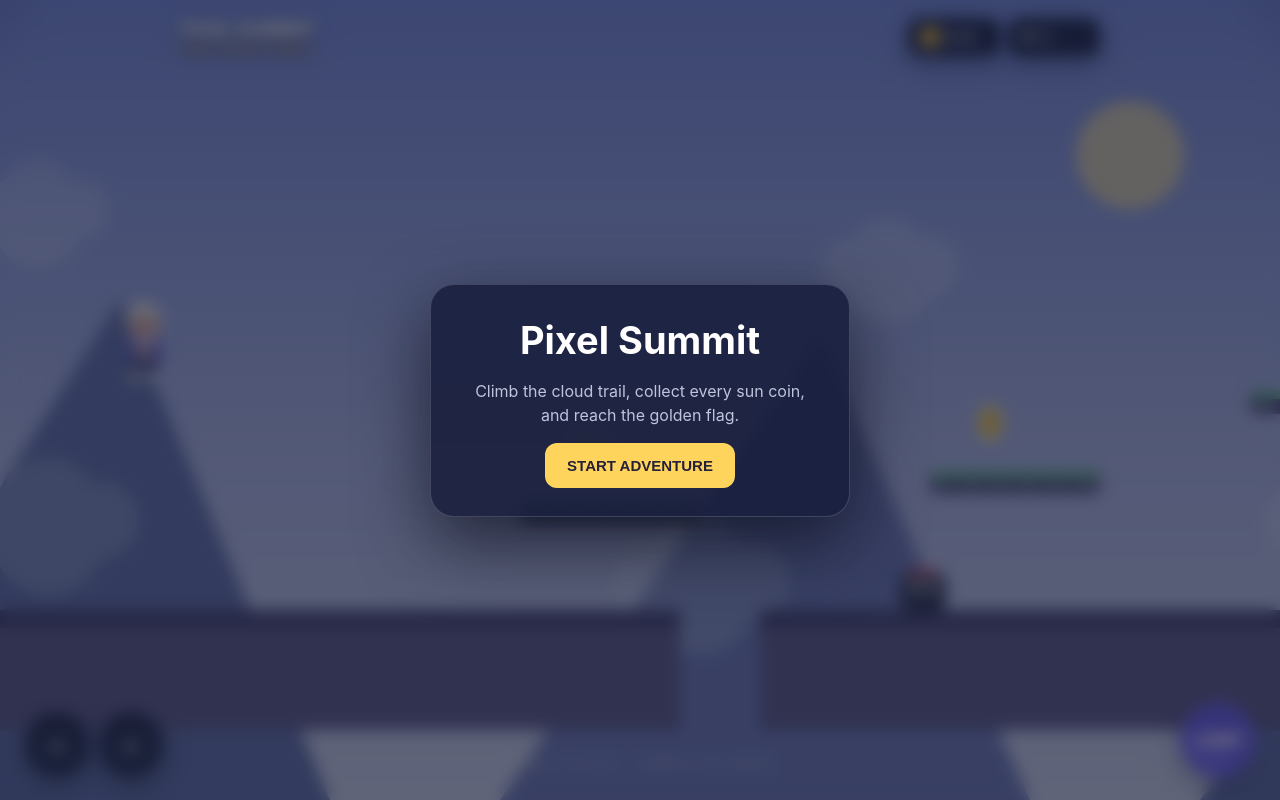
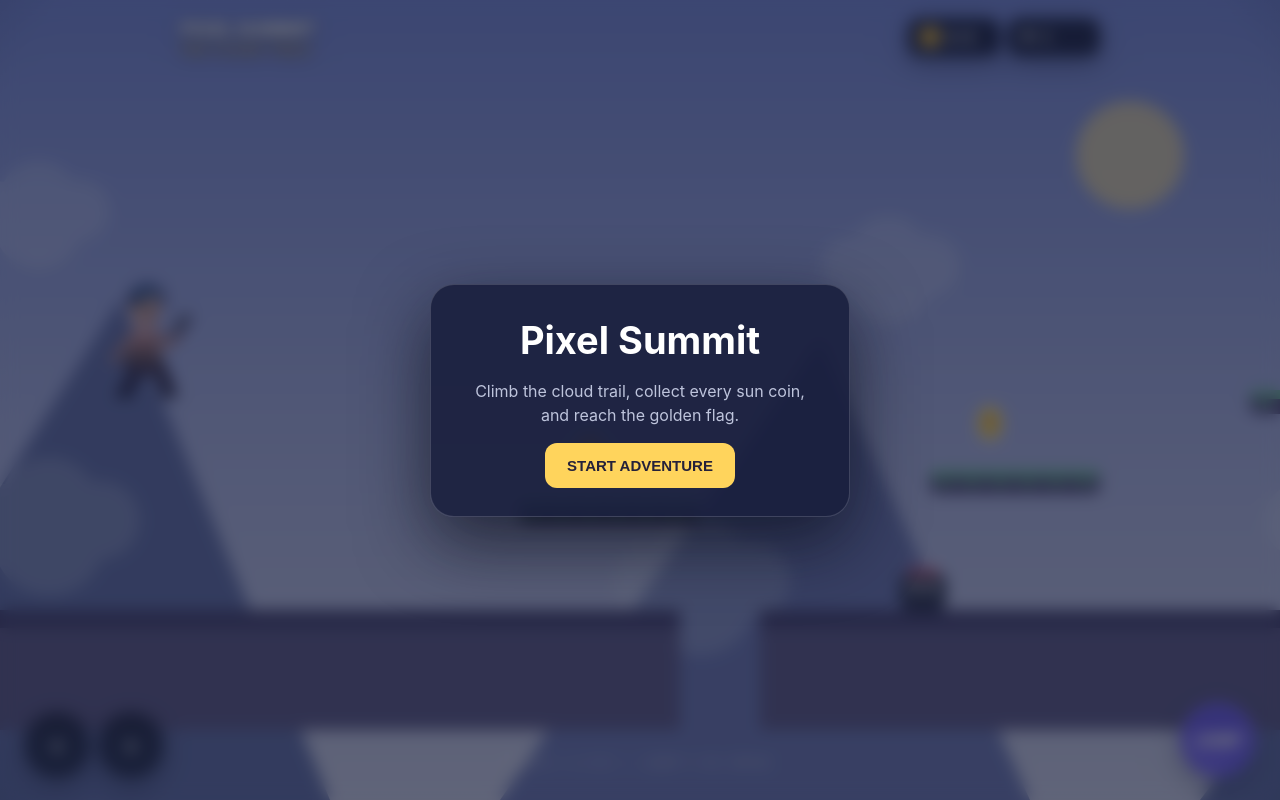
Before and after one commit to Wizengeist/PlayGround, a plain HTML site: page index.html in a window 1280 px wide. Drawn offline with Linux system fonts and the light colour scheme; animation ran at ten frames a second.

Commit message:
Publish static build for issue #7
Run: 44205797121
Attempt: 1
Generation: 14
Source: e66ca9d27612aa83117d3583620da705a7bfebac

```diff
--- a/index.html
+++ b/index.html
@@ -44,36 +44,40 @@ function update(){if(!started)return;time++;
  if(ax)player.face=ax; if(Math.abs(player.vx)>0.4)player.anim+=Math.abs(player.vx)*0.12;
  for(const c of coins)if(!c.v&&Math.hypot(player.x+24-c.x,player.y+30-c.y)<42){c.v=1;coinCount++;document.getElementById('coins').textContent=coinCount+' / 8'}
  for(const e of enemies){e.d*= (e.x>e.base+e.w||e.x<e.base)?-1:1;e.x+=e.d*1.15;if(rect(player,{x:e.x,y:e.y,w:46,h:40}))die()}
- if(player.x>4950){player.spawnX=player.x; if(!won)showEnd(true)}
+ if(player.x>4950){player.spawnX=player.x;if(!won)showEnd(true)}
  cam+=(player.x-W*0.42-cam)*0.09;cam=Math.max(0,Math.min(worldW-W,cam));
 }
 function cloud(x,y,s,alpha=1){ctx.globalAlpha=alpha;ctx.fillStyle='#eef3ff';ctx.beginPath();ctx.arc(x,y,26*s,0,7);ctx.arc(x+35*s,y-10*s,35*s,0,7);ctx.arc(x+72*s,y,28*s,0,7);ctx.arc(x+35*s,y+14*s,40*s,0,7);ctx.fill();ctx.globalAlpha=1}
-function drawBackground(){
- let g=ctx.createLinearGradient(0,0,0,H);g.addColorStop(0,'#7f92de');g.addColorStop(.55,'#b6bfe9');g.addColorStop(1,'#d9dcef');ctx.fillStyle=g;ctx.fillRect(0,0,W,H);
- ctx.fillStyle='#f7e4a8';ctx.globalAlpha=.8;ctx.beginPath();ctx.arc(W-150-cam*.03,155,54,0,7);ctx.fill();ctx.globalAlpha=1;
- for(let i=0;i<9;i++){let x=i*700-cam*.16;ctx.fillStyle=i%2?'#7581ba':'#6977ad';ctx.beginPath();ctx.moveTo(x-200,H);ctx.lineTo(x+120,300+i%3*40);ctx.lineTo(x+330,H);ctx.fill();}
- for(let i=0;i<7;i++)cloud(i*850-cam*.22,210+(i%3)*55,1.1,.24);
-}
+function drawBackground(){let g=ctx.createLinearGradient(0,0,0,H);g.addColorStop(0,'#7f92de');g.addColorStop(.55,'#b6bfe9');g.addColorStop(1,'#d9dcef');ctx.fillStyle=g;ctx.fillRect(0,0,W,H);ctx.fillStyle='#f7e4a8';ctx.globalAlpha=.8;ctx.beginPath();ctx.arc(W-150-cam*.03,155,54,0,7);ctx.fill();ctx.globalAlpha=1;for(let i=0;i<9;i++){let x=i*700-cam*.16;ctx.fillStyle=i%2?'#7581ba':'#6977ad';ctx.beginPath();ctx.moveTo(x-200,H);ctx.lineTo(x+120,300+i%3*40);ctx.lineTo(x+330,H);ctx.fill()}for(let i=0;i<7;i++)cloud(i*850-cam*.22,210+(i%3)*55,1.1,.24)}
 function roundRect(x,y,w,h,r,color){ctx.fillStyle=color;ctx.beginPath();ctx.roundRect(x,y,w,h,r);ctx.fill()}
 function drawPlatform(p){let x=p.x-cam,y=p.y;if(p.h>50){ctx.fillStyle='#4a4772';ctx.fillRect(x,y,p.w,p.h);ctx.fillStyle='#64608b';ctx.fillRect(x,y+18,p.w,p.h-18)}else{roundRect(x,y,p.w,p.h,8,'#5b527d');roundRect(x,y,p.w,9,5,'#79c69e');for(let i=12;i<p.w;i+=28){ctx.fillStyle='#68b98c';ctx.fillRect(x+i,y+9,4,10)}}}
 function drawCoin(c){if(c.v)return;let x=c.x-cam,y=c.y+Math.sin(time*.08+c.x)*5;ctx.save();ctx.translate(x,y);ctx.scale(.55+Math.abs(Math.sin(time*.06+c.x))*.45,1);ctx.fillStyle='#ffd24d';ctx.strokeStyle='#fff1a5';ctx.lineWidth=4;ctx.beginPath();ctx.arc(0,0,16,0,7);ctx.fill();ctx.stroke();ctx.fillStyle='#d99e32';ctx.font='bold 16px sans-serif';ctx.textAlign='center';ctx.textBaseline='middle';ctx.fillText('★',0,1);ctx.restore()}
 function drawEnemy(e){let x=e.x-cam,y=e.y+Math.sin(time*.08+e.x)*2;ctx.fillStyle='#30364f';ctx.beginPath();ctx.roundRect(x,y,46,40,12);ctx.fill();ctx.fillStyle='#ff6b7e';ctx.beginPath();ctx.moveTo(x+8,y+4);ctx.lineTo(x+15,y-8);ctx.lineTo(x+22,y+5);ctx.moveTo(x+24,y+5);ctx.lineTo(x+31,y-8);ctx.lineTo(x+38,y+4);ctx.fill();ctx.fillStyle='#fff';ctx.fillRect(x+10,y+11,9,9);ctx.fillRect(x+27,y+11,9,9);ctx.fillStyle='#242943';ctx.fillRect(x+14,y+14,3,4);ctx.fillRect(x+30,y+14,3,4)}
-function drawPlayer(){let x=player.x-cam,y=player.y;if(player.inv>0&&Math.floor(player.inv/5)%2)return;ctx.save();ctx.translate(x+24,y+31);ctx.scale(player.face,1);if(!player.ground){ctx.rotate(player.vx*.025)}
- // head and hair
- ctx.fillStyle='#ffc9a7';ctx.beginPath();ctx.arc(0,-10,17,0,7);ctx.fill();ctx.fillStyle='#f4eee7';ctx.beginPath();ctx.moveTo(-16,-18);ctx.quadraticCurveTo(-8,-35,8,-27);ctx.quadraticCurveTo(19,-20,16,-8);ctx.quadraticCurveTo(8,-15,-2,-15);ctx.quadraticCurveTo(-10,-12,-16,-4);ctx.fill();
- ctx.fillStyle='#333950';ctx.beginPath();ctx.ellipse(-6,-9,2,3,0,0,7);ctx.ellipse(6,-9,2,3,0,0,7);ctx.fill();ctx.fillStyle='#d36b78';ctx.beginPath();ctx.arc(0,-3,3,0,7);ctx.fill();
- // body
- ctx.fillStyle='#6f63cf';ctx.beginPath();ctx.roundRect(-17,5,34,27,8);ctx.fill();ctx.fillStyle='#fff';ctx.fillRect(-12,8,24,5);ctx.fillStyle='#ffd45c';ctx.beginPath();ctx.moveTo(0,14);ctx.lineTo(7,21);ctx.lineTo(0,28);ctx.lineTo(-7,21);ctx.fill();
- // limbs
- let step=player.ground?Math.sin(player.anim)*5:0;ctx.fillStyle='#4a4f72';ctx.beginPath();ctx.roundRect(-14,29,10,17,4);ctx.roundRect(4,29,10,17,4);ctx.fill();ctx.fillStyle='#fff';ctx.fillRect(-16,43+step,13,6);ctx.fillRect(3,43-step,13,6);ctx.restore();
+function drawPlayer(){let x=player.x-cam,y=player.y;if(player.inv>0&&Math.floor(player.inv/5)%2)return;ctx.save();ctx.translate(x+24,y+31);ctx.scale(player.face,1);if(!player.ground)ctx.rotate(player.vx*.025);
+ // Blue-haired singer, built from the supplied character silhouette
+ ctx.lineJoin='round';ctx.lineCap='round';
+ // legs
+ let step=player.ground?Math.sin(player.anim)*4:0;ctx.fillStyle='#29233e';ctx.beginPath();ctx.moveTo(-13,24);ctx.lineTo(-7,21);ctx.lineTo(-2,44);ctx.lineTo(-13,60);ctx.lineTo(-23,58);ctx.lineTo(-10,31);ctx.fill();ctx.beginPath();ctx.moveTo(8,24);ctx.lineTo(17,23);ctx.lineTo(27,49);ctx.lineTo(31,61);ctx.lineTo(19,61);ctx.lineTo(10,43);ctx.fill();ctx.fillStyle='#15162b';ctx.beginPath();ctx.moveTo(-23,58);ctx.lineTo(-13,60);ctx.lineTo(-10,66);ctx.lineTo(-29,66);ctx.fill();ctx.beginPath();ctx.moveTo(19,61);ctx.lineTo(31,61);ctx.lineTo(35,66);ctx.lineTo(15,66);ctx.fill();
+ // skirt and belt
+ ctx.fillStyle='#4b4056';ctx.beginPath();ctx.moveTo(-16,19);ctx.lineTo(15,20);ctx.lineTo(22,40);ctx.lineTo(11,45);ctx.lineTo(-8,42);ctx.lineTo(-22,35);ctx.fill();ctx.fillStyle='#806c68';ctx.beginPath();ctx.moveTo(-16,20);ctx.lineTo(14,20);ctx.lineTo(19,29);ctx.lineTo(-15,31);ctx.fill();ctx.strokeStyle='#1a1a29';ctx.lineWidth=3;ctx.beginPath();ctx.moveTo(-16,20);ctx.lineTo(14,20);ctx.stroke();
+ // torso / fringed top
+ ctx.fillStyle='#b88f91';ctx.beginPath();ctx.moveTo(-11,1);ctx.lineTo(13,-1);ctx.lineTo(20,18);ctx.lineTo(7,27);ctx.lineTo(-15,20);ctx.fill();ctx.fillStyle='#d5a2a0';ctx.beginPath();ctx.moveTo(-11,1);ctx.quadraticCurveTo(-5,-5,2,-2);ctx.lineTo(7,12);ctx.lineTo(-2,19);ctx.lineTo(-15,20);ctx.fill();ctx.fillStyle='#6b4d55';for(let i=0;i<8;i++){ctx.fillRect(-11+i*3,11+i%2*2,2,16-i%3*2)}
+ // arms
+ ctx.strokeStyle='#b88f91';ctx.lineWidth=8;ctx.beginPath();ctx.moveTo(-10,3);ctx.lineTo(-23,20);ctx.lineTo(-30,29);ctx.stroke();ctx.beginPath();ctx.moveTo(13,3);ctx.lineTo(25,13);ctx.lineTo(34,5);ctx.stroke();
+ // microphone stand / handheld mic
+ ctx.strokeStyle='#25243a';ctx.lineWidth=4;ctx.beginPath();ctx.moveTo(27,6);ctx.lineTo(43,-8);ctx.stroke();ctx.fillStyle='#31334b';ctx.beginPath();ctx.ellipse(39,-10,9,5,-.7,0,7);ctx.fill();ctx.fillStyle='#b7bed0';ctx.beginPath();ctx.ellipse(38,-11,5,2,-.7,0,7);ctx.fill();
+ // neck and head
+ ctx.fillStyle='#d79aa0';ctx.fillRect(-3,-8,8,11);ctx.fillStyle='#d7b0a4';ctx.beginPath();ctx.ellipse(1,-23,16,20,0,0,7);ctx.fill();
+ // blue bob haircut
+ ctx.fillStyle='#263d70';ctx.beginPath();ctx.moveTo(-16,-25);ctx.quadraticCurveTo(-13,-45,3,-47);ctx.quadraticCurveTo(23,-44,22,-23);ctx.lineTo(14,-34);ctx.lineTo(6,-39);ctx.lineTo(-2,-34);ctx.lineTo(-12,-28);ctx.fill();ctx.fillStyle='#42699e';ctx.beginPath();ctx.moveTo(-14,-27);ctx.quadraticCurveTo(-12,-41,2,-43);ctx.quadraticCurveTo(10,-43,15,-36);ctx.quadraticCurveTo(5,-35,-3,-29);ctx.fill();ctx.fillStyle='#172750';ctx.beginPath();ctx.moveTo(-15,-22);ctx.quadraticCurveTo(-18,-31,-10,-42);ctx.lineTo(-7,-31);ctx.fill();
+ // face
+ ctx.fillStyle='#10131f';ctx.beginPath();ctx.ellipse(-4,-24,2,3,0,0,7);ctx.ellipse(8,-24,2,3,0,0,7);ctx.fill();ctx.strokeStyle='#6f4058';ctx.lineWidth=2;ctx.beginPath();ctx.moveTo(1,-15);ctx.quadraticCurveTo(6,-13,10,-16);ctx.stroke();
+ ctx.restore();
 }
 function drawGoal(){let x=4050-cam,y=610;if(x>-100&&x<W+100){ctx.fillStyle='#fff';ctx.fillRect(x+58,355,6,255);ctx.fillStyle='#ffd45c';ctx.beginPath();ctx.moveTo(x+64,365);ctx.lineTo(x+132,390);ctx.lineTo(x+64,416);ctx.fill();ctx.fillStyle='#dba63b';ctx.beginPath();ctx.arc(x+61,352,10,0,7);ctx.fill();cloud(x+30,330,1.15,.5)}}
-function draw(){drawBackground();ctx.save();ctx.translate(-cam*.2,0);for(let i=0;i<10;i++)cloud(i*650,520+(i%2)*60,1.4,.22);ctx.restore();for(const p of platforms)drawPlatform(p);for(const c of coins)drawCoin(c);for(const e of enemies)drawEnemy(e);drawGoal();drawPlayer();
- // vignette
- let v=ctx.createRadialGradient(W/2,H/2,Math.min(W,H)*.25,W/2,H/2,Math.max(W,H)*.72);v.addColorStop(.7,'#10152a00');v.addColorStop(1,'#10152a55');ctx.fillStyle=v;ctx.fillRect(0,0,W,H);
-}
+function draw(){drawBackground();ctx.save();ctx.translate(-cam*.2,0);for(let i=0;i<10;i++)cloud(i*650,520+(i%2)*60,1.4,.22);ctx.restore();for(const p of platforms)drawPlatform(p);for(const c of coins)drawCoin(c);for(const e of enemies)drawEnemy(e);drawGoal();drawPlayer();let v=ctx.createRadialGradient(W/2,H/2,Math.min(W,H)*.25,W/2,H/2,Math.max(W,H)*.72);v.addColorStop(.7,'#10152a00');v.addColorStop(1,'#10152a55');ctx.fillStyle=v;ctx.fillRect(0,0,W,H)}
 function loop(){update();draw();requestAnimationFrame(loop)}loop();
-addEventListener('keydown',e=>{if(['ArrowLeft','a','A'].includes(e.key))keys.left=true;if(['ArrowRight','d','D'].includes(e.key))keys.right=true;if(['ArrowUp','w','W',' '].includes(e.key)){keys.jump=true;e.prevent.prevent?e.preventDefault():e.preventDefault()}});addEventListener('keyup',e=>{if(['ArrowLeft','a','A'].includes(e.key))keys.left=false;if(['ArrowRight','d','D'].includes(e.key))keys.right=false;if(['ArrowUp','w','W',' '].includes(e.key))keys.jump=false});
+addEventListener('keydown',e=>{if(['ArrowLeft','a','A'].includes(e.key))keys.left=true;if(['ArrowRight','d','D'].includes(e.key))keys.right=true;if(['ArrowUp','w','W',' '].includes(e.key)){keys.jump=true;e.preventDefault()}});addEventListener('keyup',e=>{if(['ArrowLeft','a','A'].includes(e.key))keys.left=false;if(['ArrowRight','d','D'].includes(e.key))keys.right=false;if(['ArrowUp','w','W',' '].includes(e.key))keys.jump=false});
 for(const b of document.querySelectorAll('[data-key]')){const k=b.dataset.key;b.addEventListener('pointerdown',e=>{e.preventDefault();keys[k]=true;b.classList.add('pressed')});b.addEventListener('pointerup',e=>{e.preventDefault();keys[k]=false;b.classList.remove('pressed')});b.addEventListener('pointerleave',()=>{keys[k]=false;b.classList.remove('pressed')})}
 document.getElementById('start').onclick=()=>{coinCount=0;lives=3;cam=0;player.x=120;player.y=300;player.spawnX=120;player.spawnY=300;coins.forEach(c=>c.v=0);document.getElementById('coins').textContent='0 / 8';document.getElementById('lives').textContent='3';started=true;document.getElementById('overlay').classList.add('hidden')};
 </script>
```
Also changed, not shown: .omgithub/deployment.json.
